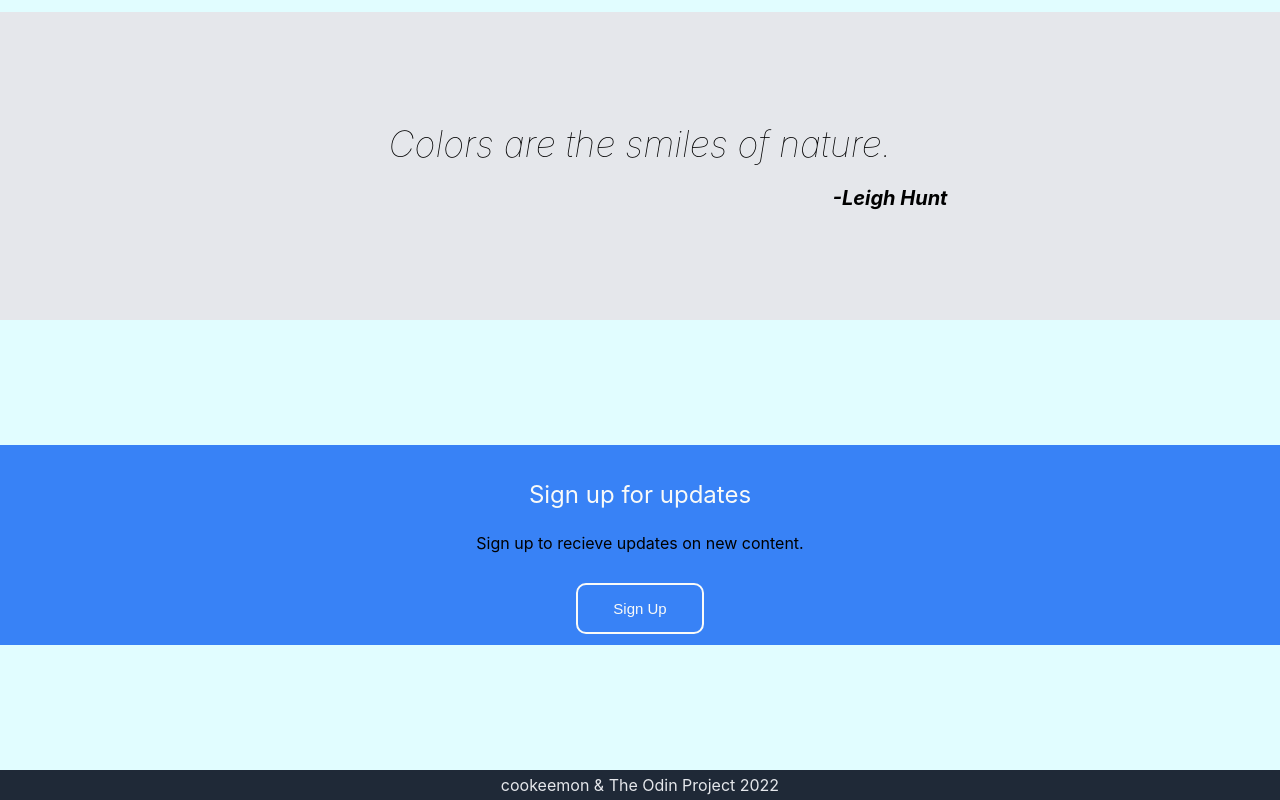
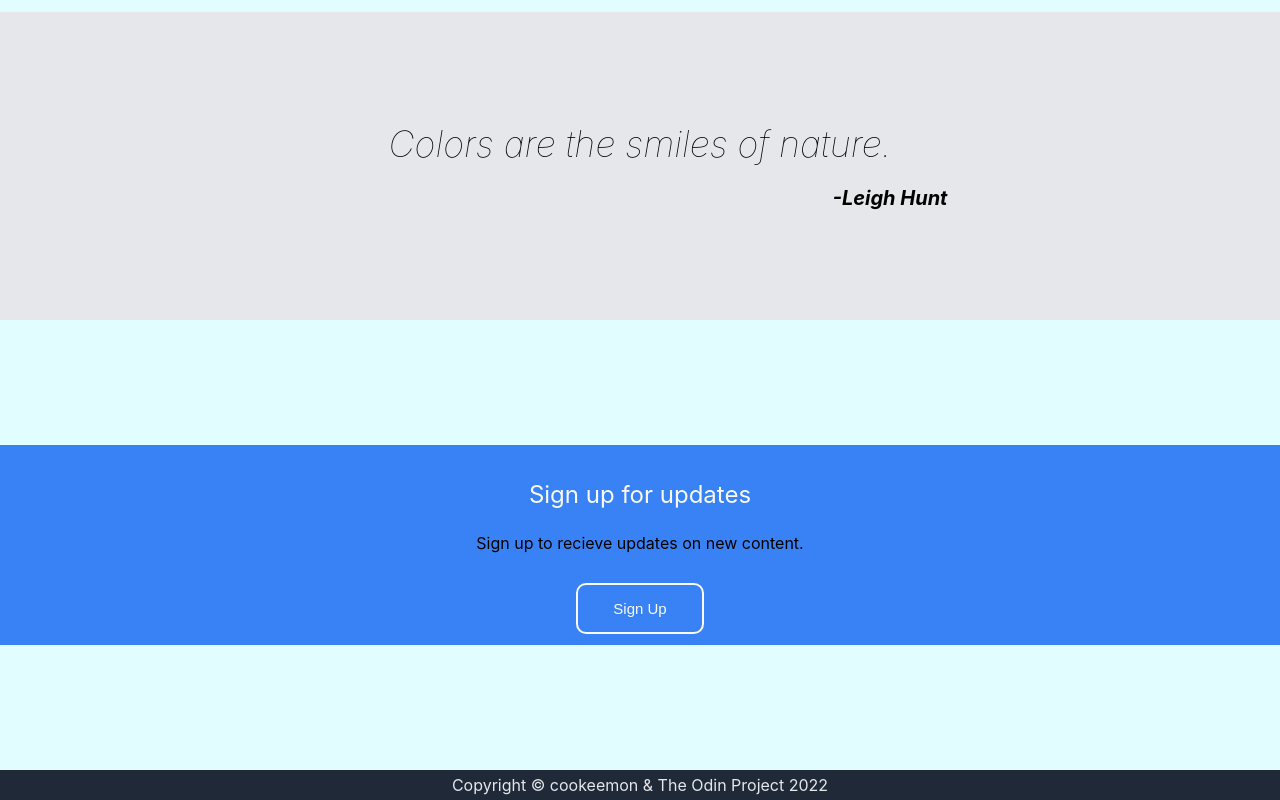
Before and after one commit to cookeemon/project-landing-page, a plain HTML site: page index.html in a window 1280 px wide. Shown: the part 1797-2597 px from the top of the page. Drawn offline with Linux system fonts and the light colour scheme.

Commit message:
Update index.html

```diff
--- a/index.html
+++ b/index.html
@@ -81,7 +81,7 @@
     </div>
 
     <div class="feet">
-        cookeemon & The Odin Project 2022
+        Copyright © cookeemon & The Odin Project 2022
     </div>
 
 </body>
```
